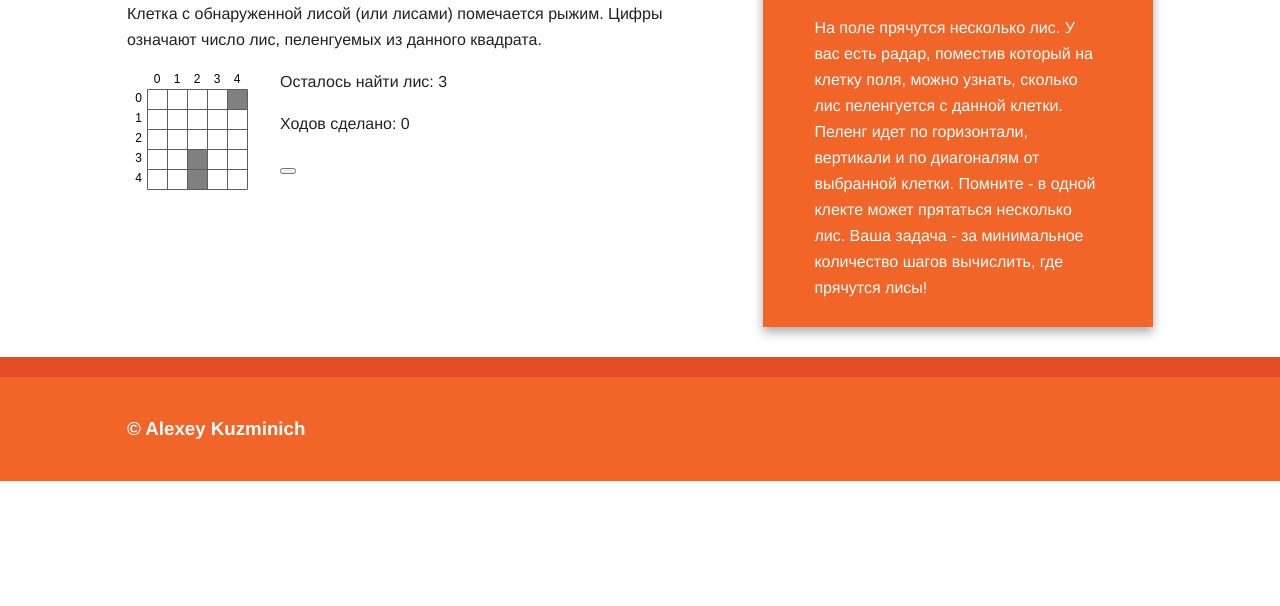
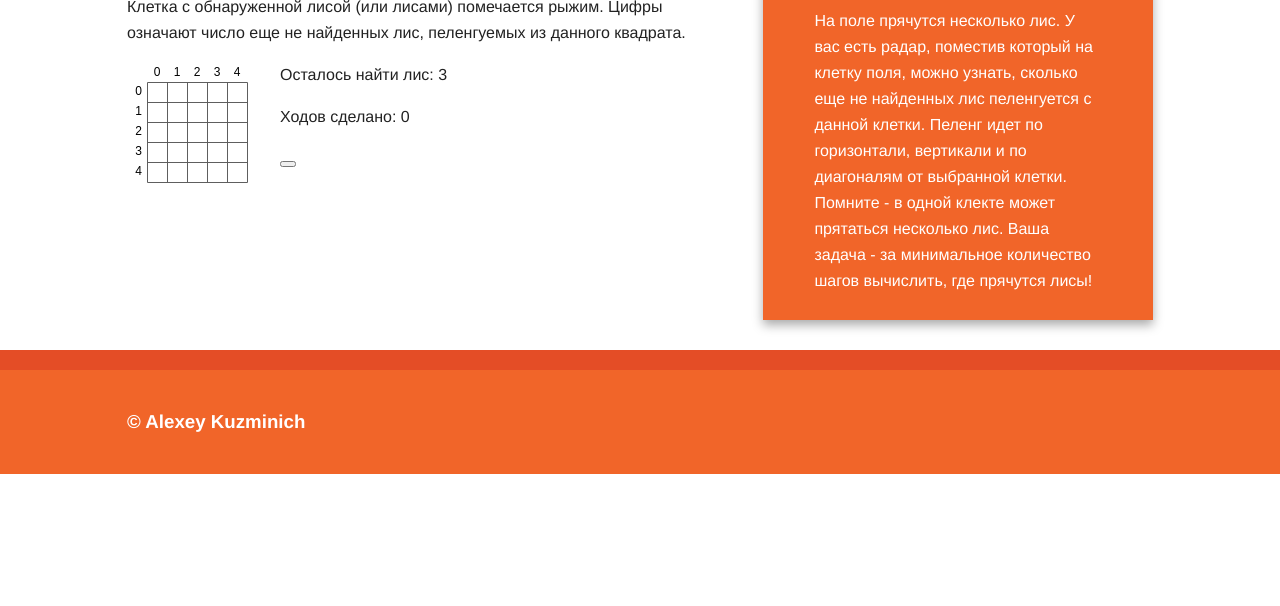
Before and after one commit to kuzmich/fox-hunting, a plain HTML site: page index.html in a window 1280 px wide. Shown: the part 194-800 px from the top of the page. Drawn offline with Linux system fonts and the light colour scheme.

Commit message:
Fix game rules

```diff
--- a/index.html
+++ b/index.html
@@ -30,6 +30,7 @@
         <div class="header-container">
             <header class="wrapper clearfix">
                 <h1 class="title">У Кузьмича</h1>
+                <!--
                 <nav>
                     <ul>
                         <li><a href="#">nav ul li a</a></li>
@@ -37,6 +38,7 @@
                         <li><a href="#">nav ul li a</a></li>
                     </ul>
                 </nav>
+                -->
             </header>
         </div>
 
@@ -46,8 +48,8 @@
                 <article>
                     <header>
                         <h1>Охота на лис</h1>
-                        <p>Клетка с обнаруженной лисой (или лисами) помечается рыжим. Цифры означают число лис,
-                        пеленгуемых из данного квадрата.</p>
+                        <p>Клетка с обнаруженной лисой (или лисами) помечается рыжим. Цифры означают
+                            число еще не найденных лис, пеленгуемых из данного квадрата.</p>
                     </header>
                     <section>
                         <canvas id="canvas"></canvas>
@@ -60,10 +62,10 @@
                 <aside>
                     <h3>Правила игры</h3>
                     <p>На поле прячутся несколько лис. У вас есть радар, поместив который на клетку поля,
-                        можно узнать, сколько лис пеленгуется с данной клетки. Пеленг идет по
-                        горизонтали, вертикали и по диагоналям от выбранной клетки. Помните - в
-                        одной клекте может прятаться несколько лис. Ваша задача - за минимальное
-                        количество шагов вычислить, где прячутся лисы!</p>
+                        можно узнать, сколько еще не найденных лис пеленгуется с данной клетки.
+                        Пеленг идет по горизонтали, вертикали и по диагоналям от выбранной клетки.
+                        Помните - в одной клекте может прятаться несколько лис. Ваша задача - за
+                        минимальное количество шагов вычислить, где прячутся лисы!</p>
                 </aside>
 
             </div> <!-- #main -->
--- a/js/main.js
+++ b/js/main.js
@@ -144,7 +144,7 @@ function redrawBoard() {
               FHO.grid.fontColor);
 
     drawFoundFoxes();
-    drawHiddenFoxes();
+    //drawHiddenFoxes();
     drawClickedCells();
 
     //drawDots();
```
